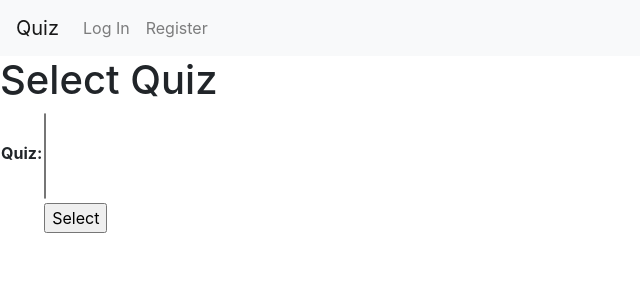
After one commit to GuyChapGH/CapstoneQuiz, a Django app: page /quiz_select/ in a window 1280 px wide. The commit adds this page. Shown: the top 300 px of the page, without its empty margins (0-640 px from the left). Run offline with Django 3.2, Linux system fonts and the light colour scheme; data that the repository does not hold is empty; some libraries are stand-ins or nearby versions.

Commit message:
adds quiz_select form

```diff
--- a/capstone/forms.py
+++ b/capstone/forms.py
@@ -1,5 +1,5 @@
 from django import forms
-from .models import Question, Quiz
+from .models import Question, Quiz, Contestant
 
 
 CHOICES = [('answer0', 'Answer A'), ('answer1', 'Answer B'),
@@ -29,3 +29,9 @@ class QuizCreateForm(forms.ModelForm):
     class Meta:
         model = Quiz
         exclude = ['user', 'timestamp']
+
+
+class ContestantSelectForm(forms.ModelForm):
+    class Meta:
+        model = Contestant
+        exclude = ['user', 'timestamp', 'quiz_score']
--- a/capstone/models.py
+++ b/capstone/models.py
@@ -32,8 +32,9 @@ class Quiz(models.Model):
     questions = models.ManyToManyField("Question")
 
     def __str__(self):
-        first_question = self.questions.all().first()
-        return f"{self.user.username} at {self.timestamp}. Quizname: {self.quiz_name}. First question: {first_question.content}"
+        # first_question = self.questions.all().first()
+        # return f"{self.user.username} at {self.timestamp}. Quizname: {self.quiz_name}. First question: {first_question.content}"
+        return f"{self.quiz_name}"
 
 
 class Contestant(models.Model):
@@ -44,7 +45,7 @@ class Contestant(models.Model):
 
     def __str__(self):
         first_quiz = self.quiz.all().first()
-        return f"{self.user.username} at {self.timestamp}. Quizname: {first_quiz.quiz_name}. Score: {self.quiz_score}"
+        return f"{self.user.username} at {self.timestamp}. First Quizname: {first_quiz.quiz_name}. Score: {self.quiz_score}"
         # return f"{self.user.username}. Quizname: {first_quiz.quiz_name}"
 
     def correct_answer(self):
--- a/capstone/templates/capstone/layout.html
+++ b/capstone/templates/capstone/layout.html
@@ -22,7 +22,7 @@
                         <a class="nav-link" href="{% url 'create_quiz' %}">Create Quiz</a>
                     </li>
                     <li class="nav-item">
-                        <a class="nav-link" href="{% url 'index' %}">Play</a>
+                        <a class="nav-link" href="{% url 'quiz_select' %}">Play</a>
                     </li>
                     <li class="nav-item">
                         <a class="nav-link" href="#">Results</a>
--- /dev/null
+++ b/capstone/templates/capstone/quiz_select.html
@@ -0,0 +1,19 @@
+{% extends "capstone/layout.html" %}
+{% load static %}
+
+
+{% block body %}
+    <h1>Select Quiz</h1>
+
+    <form action="{% url 'quiz_select' %}" method="post" novalidate>
+        {% csrf_token %}
+    <table class="quiz_input">
+        {{ form.as_table }}
+        <tr>
+            <td>&nbsp;</td>
+            <td><input type="submit" value="Select"></td>
+        </tr>
+    </table>
+    </form>
+
+{% endblock %}
--- a/capstone/urls.py
+++ b/capstone/urls.py
@@ -5,6 +5,7 @@ urlpatterns = [
     path("", views.index, name="index"),
     path("create_question/", views.create_question, name="create_question"),
     path("create_quiz/", views.create_quiz, name="create_quiz"),
+    path("quiz_select/", views.quiz_select, name="quiz_select"),
     path("login", views.login_view, name="login"),
     path("logout", views.logout_view, name="logout"),
     path("register", views.register, name="register")
--- a/capstone/views.py
+++ b/capstone/views.py
@@ -8,7 +8,7 @@ from django.urls import reverse
 from .models import User
 from .models import Question
 
-from .forms import QuestionCreateForm, QuizCreateForm
+from .forms import QuestionCreateForm, QuizCreateForm, ContestantSelectForm
 
 
 # Create your views here.
@@ -68,6 +68,30 @@ def create_quiz(request):
         })
 
 
+def quiz_select(request):
+    if request.method == 'POST':
+
+        # Get form input
+        form = ContestantSelectForm(request.POST)
+
+        # Check all fields correct, complete user field with current user and save
+        if form.is_valid():
+            form.instance.user = request.user
+            form.save()
+            # This is temporary redirect. Next steps go to play_quiz.
+            return HttpResponseRedirect(reverse("index"))
+        else:
+            # return part completed form
+            return render(request, "capstone/quiz_select.html", {
+                "form": form
+            })
+    else:
+        # return fresh form
+        return render(request, "capstone/quiz_select.html", {
+            "form": ContestantSelectForm()
+        })
+
+
 def login_view(request):
     if request.method == "POST":
 
```
